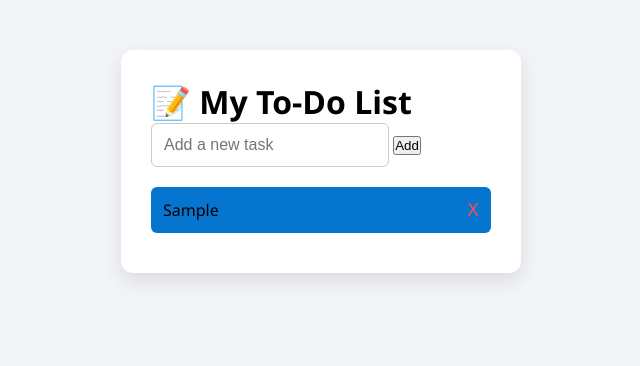
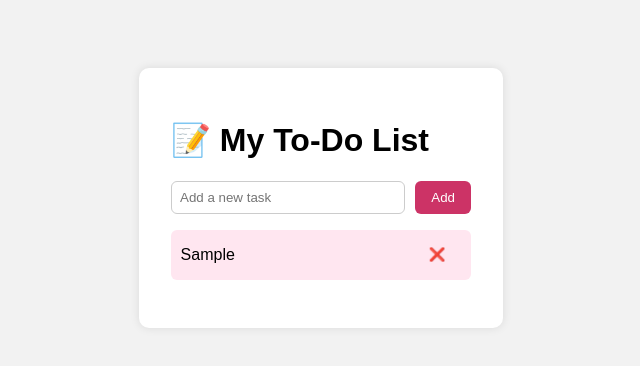
Before and after one commit to Fancyge16/nancy-portfolio-site, a plain HTML site: page todo.html in a window 1280 px wide. Both pictures are taken after typing "Sample" into the empty fields and a click on the button "Add". Shown: the whole page, without its empty margins (319-959 px from the left). Drawn offline with Linux system fonts and the light colour scheme.

Commit message:
Updated To-Do List and Bio Card project files

```diff
--- a/todo.css
+++ b/todo.css
@@ -1,88 +1,59 @@
-* {
-  margin: 0;
-  padding: 0;
-  box-sizing: border-box;
+body {
+  font-family: 'Arial', sans-serif;
+  background-color: #f2f2f2;
+  display: flex;
+  justify-content: center;
+  padding-top: 60px;
 }
 
-body {
-  font-family: 'Segoe UI', Tahoma, Geneva, Verdana, sans-serif;
-  background: #f2f4f8;
-  display: flex;
-  justify-content: center;
-  align-items: flex-start;
-  padding: 50px 20px;
-  min-height: 100vh;
-}
 .todo-container {
-  background: #ffffff;
-  padding: 30px;
-  border-radius: 12px;
-  box-shadow: 0 8px 20px rgba(0, 0, 0, 0.1);
-  width: 100%;
-  max-width: 400px;
+  background: white;
+  padding: 2rem;
+  border-radius: 10px;
+  width: 300px;
+  box-shadow: 0 0 10px rgba(0,0,0,0.1);
 }
 
-.todo-container h2 {
-  margin-bottom: 20px;
-  color: #3a3d98;
-  text-align: center;
+.input-section {
+  display: flex;
+  gap: 10px;
+  margin-bottom: 1rem;
 }
 
-#taskInput {
-  padding: 12px;
-  width: 70%;
+input[type="text"] {
+  flex: 1;
+  padding: 0.5rem;
+  border-radius: 6px;
   border: 1px solid #ccc;
-  border-radius: 6px;
-  font-size: 1rem;
 }
 
-#addTaskBtn {
-  padding: 12px;
-  margin-left: 10px;
-  background: #3a3d98;
+button {
+  padding: 0.5rem 1rem;
+  background-color: #cc3366;
   color: white;
   border: none;
   border-radius: 6px;
   cursor: pointer;
-  font-weight: bold;
-  transition: background 0.3s ease;
 }
 
-#addTaskBtn:hover {
-  background: #2e317e;
+ul {
+  list-style: none;
+  padding: 0;
 }
 
-
-ul#taskList {
-  margin-top: 20px;
-  list-style: none;
-}
-
-ul#taskList li {
-  background: #0675cf;
-  padding: 12px;
-  margin-bottom: 10px;
+li {
+  background-color: #ffe6f0;
+  margin: 0.5rem 0;
+  padding: 0.6rem;
   border-radius: 6px;
   display: flex;
   justify-content: space-between;
   align-items: center;
 }
 
-ul#taskList li.completed {
-  text-decoration: line-through;
-  color: #999;
-  background: #e6e6e6;
-}
-
-ul#taskList li button {
+li button {
   background: transparent;
   border: none;
-  color: #ff4d4d;
-  font-size: 1.1rem;
+  color: red;
   cursor: pointer;
-  transition: color 0.3s;
 }
-
-ul#taskList li button:hover {
-  color: #cc0000;
-}
--- a/todo.js
+++ b/todo.js
@@ -1,27 +1,15 @@
 function addTask() {
   const input = document.getElementById("taskInput");
-  const taskText = input.value.trim();
-
-  if (taskText === "") return;
+  const task = input.value.trim();
+  if (task === "") return;
 
   const li = document.createElement("li");
-  li.textContent = taskText;
+  li.innerHTML = `${task} <button onclick="removeTask(this)">❌</button>`;
 
-  // Toggle done
-  li.addEventListener("click", () => {
-    li.classList.toggle("done");
-  });
+  document.getElementById("taskList").appendChild(li);
+  input.value = "";
+}
 
-  // Delete button
-  const deleteBtn = document.createElement("button");
-  deleteBtn.textContent = "X";
-  deleteBtn.onclick = (e) => {
-    e.stopPropagation();
-    li.remove();
-  };
-
-  li.appendChild(deleteBtn);
-  document.getElementById("taskList").appendChild(li);
-
-  input.value = ""; // Clear input
+function removeTask(button) {
+  button.parentElement.remove();
 }
```
Also changed, not shown: bio-card.html (+1 -1 lines), todo.html (line endings or trailing spaces).
